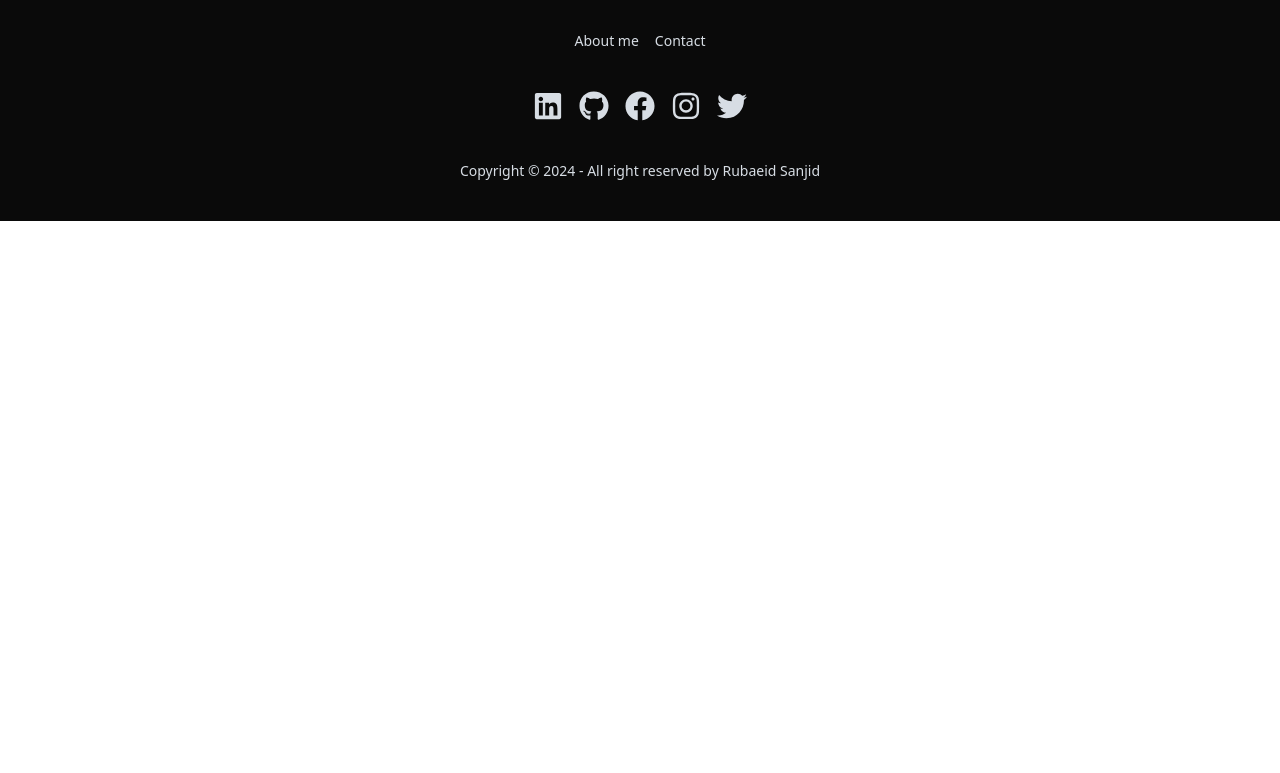
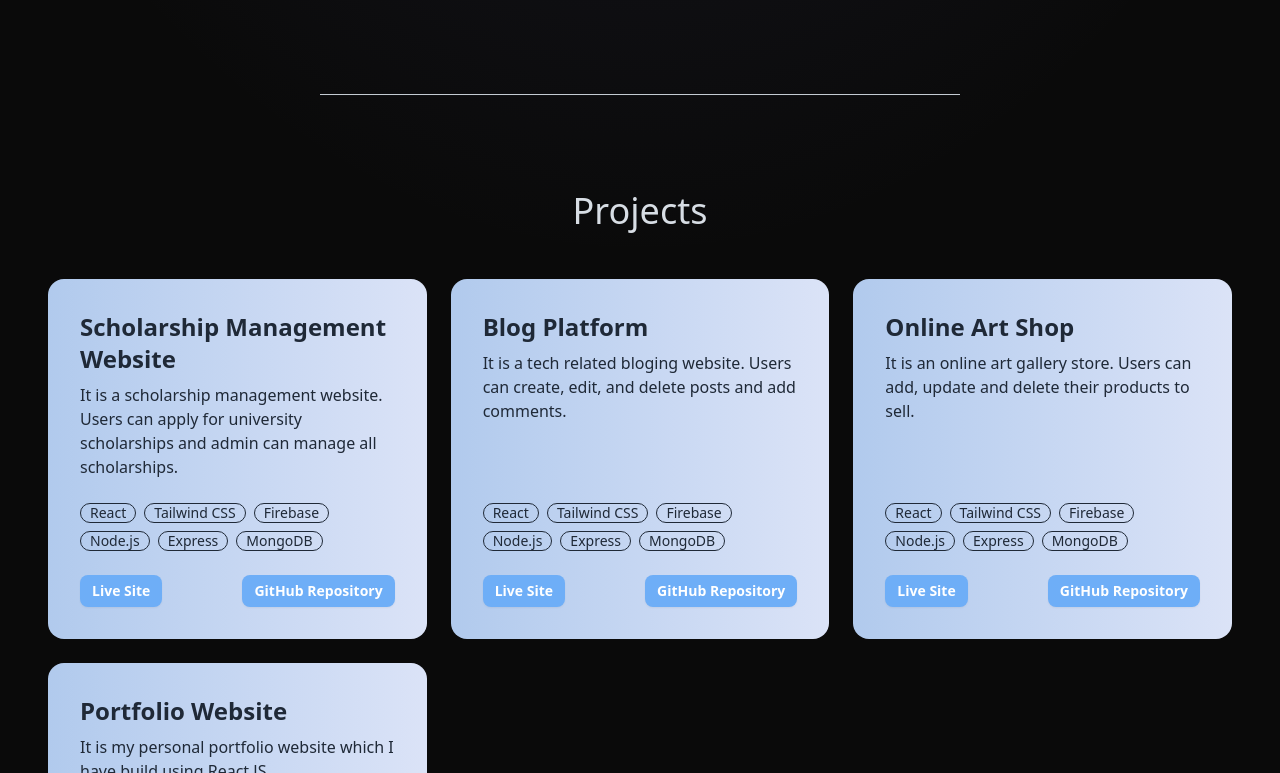
Before and after one commit to Rubaeid-Sanjid/my-personal-portfolio, a React (Vite) app: page / in a window 1280 px wide. Shown: the part 1247-2020 px from the top of the page. Before the commit the page ends 1468 px from the top, so only its background shows below. Built offline with nearby package versions, Linux system fonts and the light colour scheme.

Commit message:
add: project card, json data, project section

```diff
--- /dev/null
+++ b/public/projects.json
@@ -0,0 +1,38 @@
+[
+    {
+      "id": 1,
+      "name": "Scholarship Management Website",
+      "description": "It is a scholarship management website. Users can apply for university scholarships and admin can manage all scholarships.",
+      "technologies": ["React", "Tailwind CSS", "Firebase", "Node.js", "Express", "MongoDB"],
+      "image": "https://example.com/images/portfolio-website.png",
+      "projectLink": "https://eduscholar-434da.web.app/",
+      "repositoryLink": "https://github.com/Rubaeid-Sanjid/EduScholar-client-side"
+    },
+    {
+      "id": 2,
+      "name": "Blog Platform",
+      "description": "It is a tech related bloging website. Users can create, edit, and delete posts and add comments.",
+      "technologies": ["React", "Tailwind CSS", "Firebase", "Node.js", "Express", "MongoDB"],
+      "image": "https://example.com/images/e-commerce-platform.png",
+      "projectLink": "https://tech-talks-auth.web.app",
+      "repositoryLink": "https://github.com/Rubaeid-Sanjid/Tech-Talks-client-side"
+    },
+    {
+      "id": 3,
+      "name": "Online Art Shop",
+      "description": "It is an online art gallery store. Users can add, update and delete their products to sell.",
+      "technologies": ["React", "Tailwind CSS", "Firebase", "Node.js", "Express", "MongoDB"],
+      "image": "https://example.com/images/chat-application.png",
+      "projectLink": "https://art-and-craft-store-auth.web.app",
+      "repositoryLink": "https://github.com/Rubaeid-Sanjid/Art-and-Craft-Store-client-side"
+    },
+    {
+      "id": 4,
+      "name": "Portfolio Website",
+      "description": "It is my personal portfolio website which I have build using React JS.",
+      "technologies": ["React", "Tailwind CSS"],
+      "image": "https://example.com/images/blog-platform.png",
+      "projectLink": "https://example.com/blog-platform",
+      "repositoryLink": "https://github.com/Rubaeid-Sanjid/my-personal-portfolio"
+    }
+  ]
--- /dev/null
+++ b/src/Components/ProjectCard/ProjectCard.jsx
@@ -0,0 +1,45 @@
+import PropTypes from "prop-types";
+
+const ProjectCard = ({ project }) => {
+  return (
+    <div className="card bg-gradient-to-r from-[#b1caed] to-[#dbe3f7]">
+      {/* <figure>
+        <img
+          src="https://img.daisyui.com/images/stock/photo-1606107557195-0e29a4b5b4aa.jpg"
+          alt=""
+        />
+      </figure> */}
+      <div className="card-body">
+        <h2 className="card-title text-2xl">{project.name}</h2>
+        <p>{project.description}</p>
+        <div className="card-actions justify-start my-4">
+          {project.technologies.map((tech, index) => (
+            <div key={index} className="badge badge-outline font-medium">
+              {tech}
+            </div>
+          ))}
+        </div>
+        <div className="card-actions justify-between">
+          <a
+            href={project.projectLink}
+            className="btn btn-sm bg-[#6eaef7] border-none text-white"
+          >
+            Live Site
+          </a>
+          <a
+            href={project.repositoryLink}
+            className="btn btn-sm bg-[#6eaef7] border-none text-white"
+          >
+            GitHub Repository
+          </a>
+        </div>
+      </div>
+    </div>
+  );
+};
+
+ProjectCard.propTypes = {
+  project: PropTypes.object,
+};
+
+export default ProjectCard;
--- /dev/null
+++ b/src/Components/Projects/Projects.jsx
@@ -0,0 +1,29 @@
+import { useEffect, useState } from "react";
+import ProjectCard from "../ProjectCard/ProjectCard";
+
+const Projects = () => {
+  const [projects, setProjects] = useState([]);
+
+  useEffect(() => {
+    fetch("/projects.json")
+      .then((res) => res.json())
+      .then((data) => {
+        setProjects(data);
+      });
+  }, []);
+
+  console.log(projects.length);
+  return (
+    <div>
+        <div className="divider bg-neutral-content h-[1px] w-1/2 mx-auto my-24"></div>
+        <h2 className="text-neutral-content text-center text-4xl mb-5">Projects</h2>
+        <div className="grid grid-cols-1 lg:grid-cols-3 gap-6 container mx-auto px-3 lg:px-12 my-12">
+      {projects.map((project) => (
+        <ProjectCard key={project.id} project={project}></ProjectCard>
+      ))}
+    </div>
+    </div>
+  );
+};
+
+export default Projects;
--- a/src/Components/Skills/Skills.jsx
+++ b/src/Components/Skills/Skills.jsx
@@ -4,8 +4,8 @@ import { SiExpress, SiMongodb } from "react-icons/si";
 
 const Skills = () => {
   return (
-    <div>
-      <div className="divider bg-neutral-content h-[1px] w-1/2 mx-auto"></div>
+    <div className="mt-24">
+      <div className="divider bg-neutral-content h-[1px] w-1/2 mx-auto my-12"></div>
       <h2 className="text-neutral-content text-center text-4xl mb-5">Skills</h2>
       <div className="flex flex-wrap gap-6 justify-center items-center mt-10">
         <div className="p-4 border-2 rounded-2xl">
--- a/src/Page/Home/Home.jsx
+++ b/src/Page/Home/Home.jsx
@@ -1,4 +1,5 @@
 import Banner from "../../Components/Banner/Banner";
+import Projects from "../../Components/Projects/Projects";
 import Skills from "../../Components/Skills/Skills";
 
 const Home = () => {
@@ -6,6 +7,7 @@ const Home = () => {
     <div>
         <Banner></Banner>
         <Skills></Skills>
+        <Projects></Projects>
     </div>
   );
 };
```
